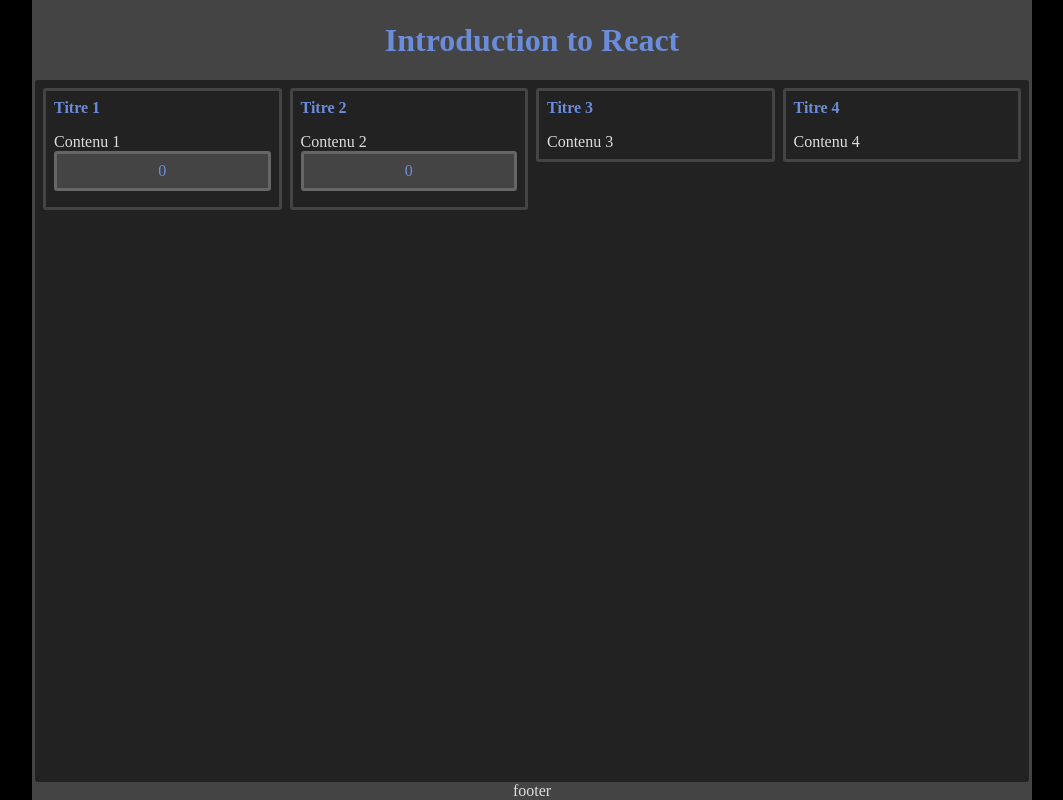
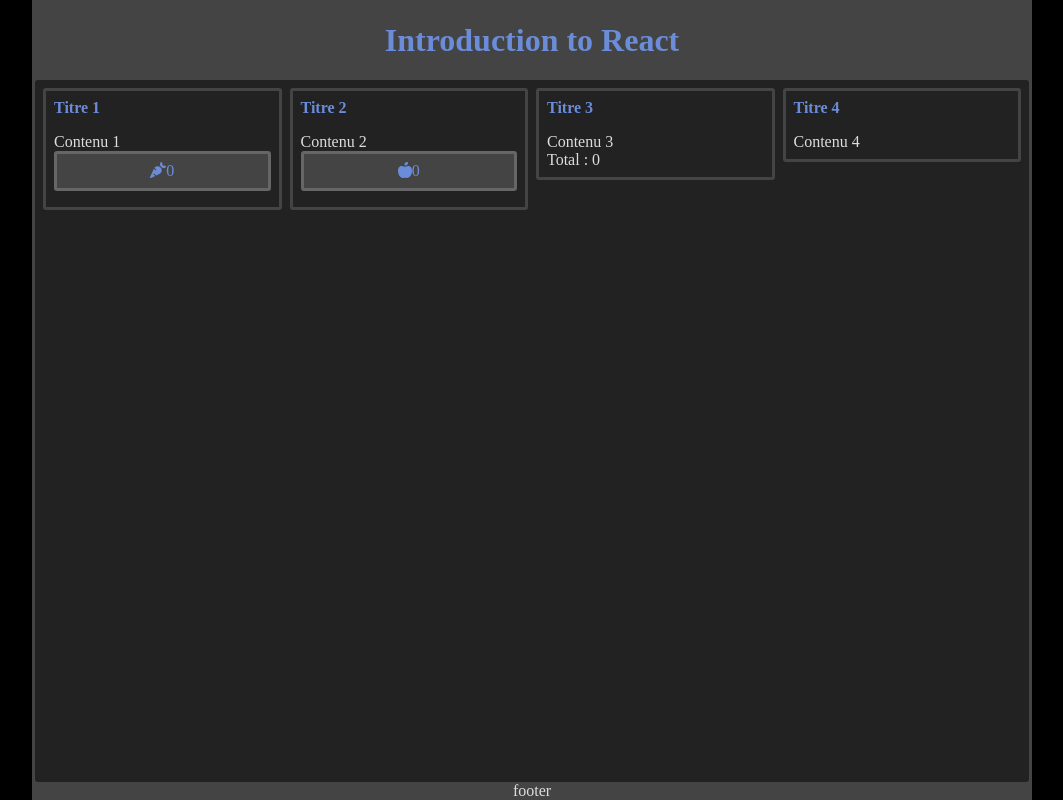
Before and after one commit to tom512000/r410-introduction, a React (Vite) app: page / in a window 1280 px wide. Shown: the whole page, without its empty margins (108-1171 px from the left). Built offline with nearby package versions, Linux system fonts and the light colour scheme.

Commit message:
15. Remontée d'information au parent

```diff
--- a/src/App.jsx
+++ b/src/App.jsx
@@ -1,10 +1,23 @@
-import React from "react";
-// eslint-disable-next-line import/extensions
+import React, { useState } from "react";
+import { FontAwesomeIcon } from "@fortawesome/react-fontawesome";
+import { faCarrot } from "@fortawesome/free-solid-svg-icons/faCarrot";
+import { faAppleAlt } from "@fortawesome/free-solid-svg-icons/faAppleAlt";
 import Card from "./components/Card.jsx";
-// eslint-disable-next-line import/extensions
 import Counter from "./components/Counter.jsx";
 
 function App() {
+  const [counts, setCounts] = useState({
+    carrot: 0,
+    apple: 0,
+  });
+
+  const handleCounterChange = (type, value) => {
+    setCounts((prevCounts) => ({
+      ...prevCounts,
+      [type]: value,
+    }));
+  };
+
   return (
     <div className="app">
       <header className="app__header header">
@@ -14,13 +27,24 @@
         <div className="cards">
           <Card title="Titre 1">
             Contenu 1<br />
-            <Counter className="btn" />
+            <Counter
+              before={<FontAwesomeIcon icon={faCarrot} />}
+              className="btn"
+              onChange={(value) => handleCounterChange("carrot", value)}
+            />
           </Card>
           <Card title="Titre 2">
             Contenu 2<br />
-            <Counter className="btn" />
+            <Counter
+              before={<FontAwesomeIcon icon={faAppleAlt} />}
+              className="btn"
+              onChange={(value) => handleCounterChange("apple", value)}
+            />
           </Card>
-          <Card title="Titre 3">Contenu 3</Card>
+          <Card title="Titre 3">
+            Contenu 3<br />
+            Total : {counts.carrot + counts.apple}
+          </Card>
           <Card title="Titre 4">Contenu 4</Card>
         </div>
       </main>
--- a/src/components/Counter.jsx
+++ b/src/components/Counter.jsx
@@ -1,12 +1,18 @@
-import React, { useState } from "react";
+import React, { useEffect, useState } from "react";
 import PropTypes from "prop-types";
 
-function Counter({ before, after, className }) {
+function Counter({ before, after, className, onChange }) {
   const [cpt, setCpt] = useState(0);
 
   const incrementCounter = () => {
     setCpt(cpt + 1);
   };
+
+  useEffect(() => {
+    if (onChange !== null) {
+      onChange(cpt);
+    }
+  }, [cpt]);
 
   return (
     <button className={className} type="button" onClick={incrementCounter}>
@@ -21,12 +27,14 @@
   before: PropTypes.node,
   after: PropTypes.node,
   className: PropTypes.string,
+  onChange: PropTypes.func,
 };
 
 Counter.defaultProps = {
   before: null,
   after: null,
   className: "",
+  onChange: null,
 };
 
 export default Counter;
```
